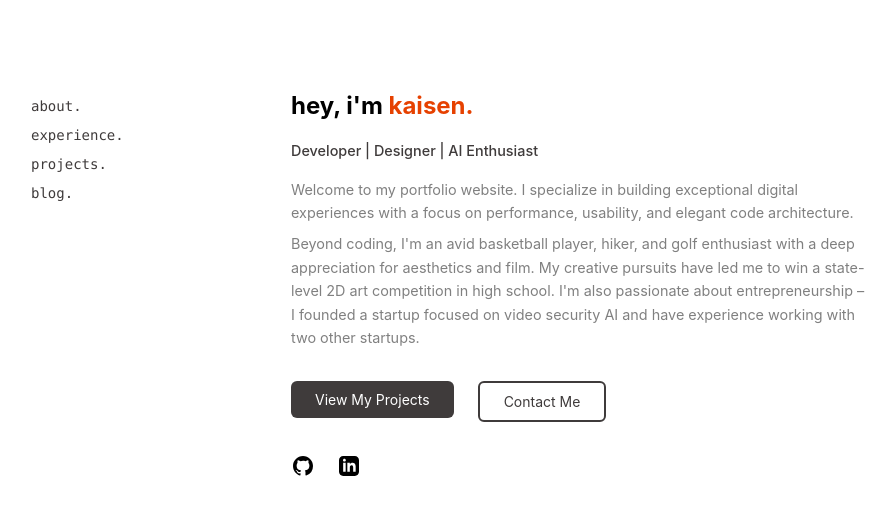
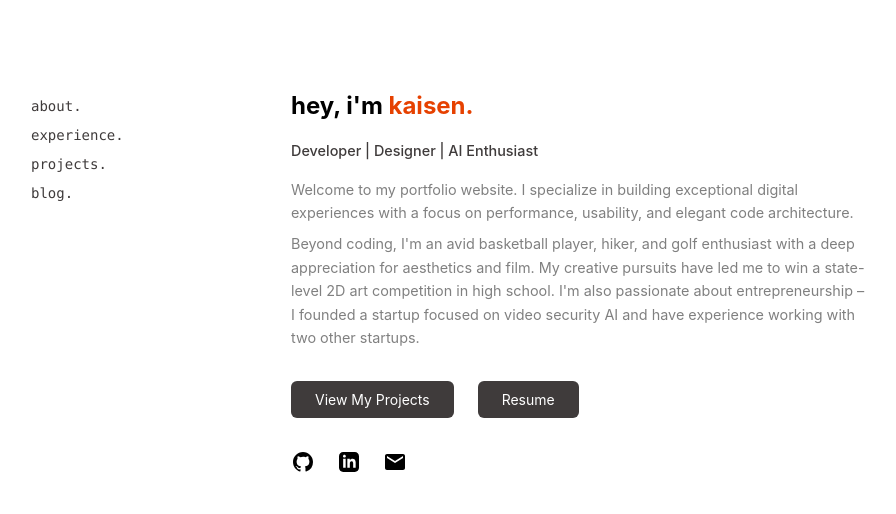
Before and after one commit to kaisenye/kaisenye.github.io, a React (Create React App) app: page / in a window 1280 px wide. Shown: the top 514 px of the page, without its empty margins (61-957 px from the left). Built offline with nearby package versions, Linux system fonts and the light colour scheme.

Commit message:
add resume link

```diff
--- a/src/components/Experience.js
+++ b/src/components/Experience.js
@@ -1,4 +1,4 @@
-import React from 'react';
+import React, { useState, useEffect } from 'react';
 
 // icons
 import { FiExternalLink } from "react-icons/fi";
@@ -11,6 +11,14 @@ import hippsc from '../assets/logos/hippsc.png';
 import paypal from '../assets/logos/paypal.png';
 
 const Experience = () => {
+  const [isVisible, setIsVisible] = useState(false);
+
+  // Animation effect on component mount
+  useEffect(() => {
+    setIsVisible(true);
+  }, []);
+
+
   const experiences = [
     {
       company: 'Fluo AI',
@@ -87,7 +95,7 @@ const Experience = () => {
   ];
 
   return (
-    <div className="min-h-screen py-8 px-8 mt-14 bg-gradient-to-b from-white to-gray-50">
+    <div className={`min-h-screen py-8 px-8 mt-14 bg-gradient-to-b from-white to-gray-50 transition-all duration-[500ms] ${isVisible ? 'opacity-100' : 'opacity-0'}`}>
       <h1 className="text-xl ml-5 font-bold mb-12 text-gray-800 relative">
         <span className="relative inline-block after:content-[''] after:absolute after:-bottom-3 after:left-0 after:w-1/3 after:h-1 after:bg-blue-500"></span>
           where I've <span className="text-blue-500">been</span>
--- a/src/components/Home.js
+++ b/src/components/Home.js
@@ -35,9 +35,9 @@ const Home = () => {
               View My Projects
             </button>
           </Link>
-          <a href="mailto:kaisenye20@gmail.com">
-            <button className="w-full md:w-auto px-6 py-2 border-2 border-secondary text-secondary text-sm rounded-md hover:bg-lightgray transition-colors duration-300">
-              Contact Me
+          <a href="https://hippsc-2023.s3.us-west-1.amazonaws.com/assets/kaisenye/Kaisen+Ye+Resume.pdf" target="_blank" rel="noopener noreferrer">
+            <button className="w-full md:w-auto px-6 py-2 bg-secondary text-white text-sm rounded-md hover:bg-accent transition-all duration-300">
+              Resume
             </button>
           </a>
         </div>
@@ -55,6 +55,12 @@ const Home = () => {
             <path d="M19 0h-14c-2.761 0-5 2.239-5 5v14c0 2.761 2.239 5 5 5h14c2.762 0 5-2.239 5-5v-14c0-2.761-2.238-5-5-5zm-11 19h-3v-11h3v11zm-1.5-12.268c-.966 0-1.75-.79-1.75-1.764s.784-1.764 1.75-1.764 1.75.79 1.75 1.764-.783 1.764-1.75 1.764zm13.5 12.268h-3v-5.604c0-3.368-4-3.113-4 0v5.604h-3v-11h3v1.765c1.396-2.586 7-2.777 7 2.476v6.759z"/>
           </svg>
         </a>
+        <a href="mailto:kaisenye20@gmail.com" className="text-gray-600 hover:text-accent flex items-center justify-center transition-colors duration-300">
+          <span className="sr-only">Email</span>
+          <svg className="h-6 w-6" fill="currentColor" viewBox="0 0 24 24">
+            <path d="M20 4H4c-1.1 0-2 .9-2 2v12c0 1.1.9 2 2 2h16c1.1 0 2-.9 2-2V6c0-1.1-.9-2-2-2zm0 4l-8 5-8-5V6l8 5 8-5v2z"/>
+          </svg>
+        </a>
       </div>
     </div>
   );
--- a/src/components/Projects.js
+++ b/src/components/Projects.js
@@ -72,7 +72,7 @@ const Projects = () => {
       </h1>
 
       {/* Project grid - responsive with 1 card per row */}
-      <div className={`grid grid-cols-1 gap-8 w-full max-w-4xl mx-auto transition-all duration-1000 ${isVisible ? 'opacity-100' : 'opacity-0'}`}>
+      <div className={`grid grid-cols-1 gap-8 w-full max-w-4xl mx-auto transition-all duration-[500ms] ${isVisible ? 'opacity-100' : 'opacity-0'}`}>
         {projects.map((project, index) => (
           <div
             key={index}
```
